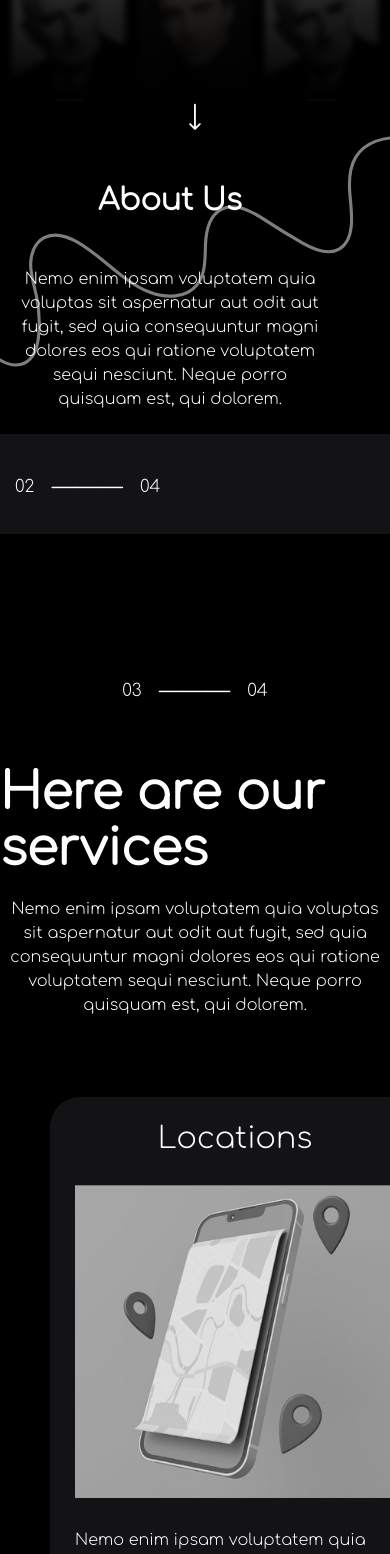
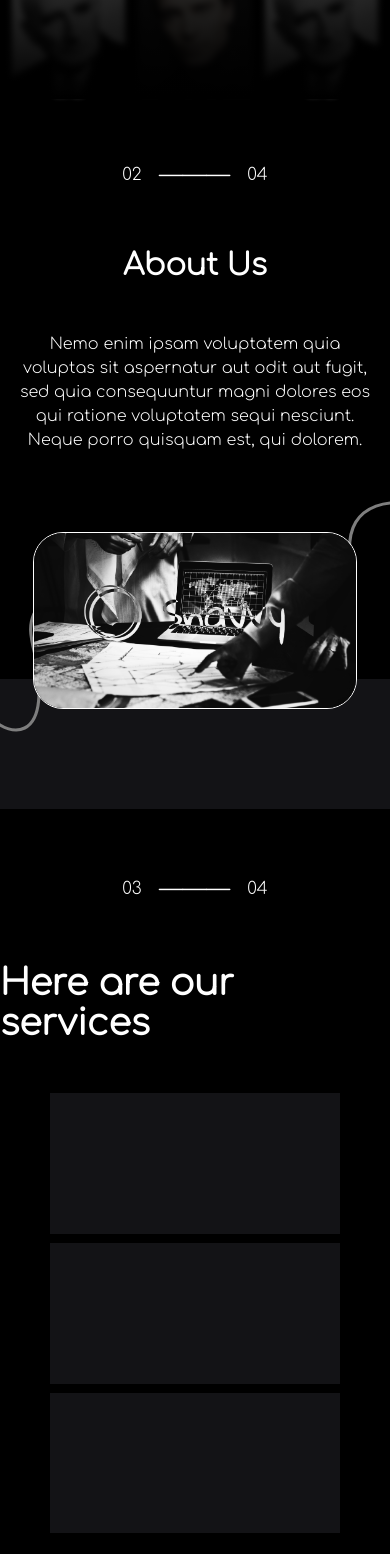
Before and after one commit to deltaonlyone/2V2K, a React (Create React App) app: page / in a window 390 px wide. Shown: the part 432-1986 px from the top of the page. Built offline with nearby package versions, Linux system fonts and the light colour scheme.

Commit message:
added adaptability about us first and a little bit for second

```diff
--- a/src/ProjectElements/MainPage/AboutUs/AboutUs.js
+++ b/src/ProjectElements/MainPage/AboutUs/AboutUs.js
@@ -26,15 +26,28 @@ export function AboutUs(props) {
                 <div className={`${styles['downArrowSymbol']} ${currentTheme.textColor}`}>&darr;</div>
             </div>
 
+            <div className={styles['exploreAndPagePhone']}>
+                <a className={`${styles['pageNumberFirst']} ${currentTheme.textColor}`}>
+                    02
+                    <a className={styles['lineSymbolLeft']}>&#8212;</a>
+                    <a className={styles['lineSymbol']}>&#8212;</a>
+                    <a className={styles['lineSymbolRight']}>&#8212;</a>
+                    04
+                </a>
+
+            </div>
+
             <div className={`${styles['greyBackground']} ${currentTheme.greyBackgroundColor}`}></div>
 
 
-            <div className = {styles['bigLineFirstDiv']}>
-                <img className = {`${styles['bigLineFirst']} ${currentTheme.svgLightGreyColor}`} src={bigLineFirst} alt="" />
+            <div className={styles['bigLineFirstDiv']}>
+                <img className={`${styles['bigLineFirst']} ${currentTheme.svgLightGreyColor}`} src={bigLineFirst}
+                     alt=""/>
             </div>
 
 
             <div className={styles['firstAboutUs']}>
+
                 <div className={styles['firstAboutUsLeft']}>
                     <h1 className={`${styles['textAboutUs']} ${currentTheme.textColor}`}>
                         About Us
@@ -65,19 +78,14 @@ export function AboutUs(props) {
                 </div>
 
                 <div className={styles['firstAboutUsRight']}>
-                    <img className = {`${styles['photoAboutUsFirst']} ${currentTheme.borderColor}`} src={photoAboutUsLoopa} alt="" />
+                    <img className={`${styles['photoAboutUsFirst']} ${currentTheme.borderColor}`}
+                         src={photoAboutUsLoopa} alt=""/>
                 </div>
 
             </div>
 
 
-
-
-
-{/*--------------------------------------------------------------------*/}
-
-
-
+            {/*--------------------------------------------------------------------*/}
 
 
             <div className={styles['secondAboutUs']}>
@@ -110,7 +118,7 @@ export function AboutUs(props) {
                             Locations
                         </a>
 
-                        <img className = {styles['photoServices']} src={photoServices1} alt="" />
+                        <img className={styles['photoServices']} src={photoServices1} alt=""/>
 
                         <a className={`${styles['textInServices']} ${currentTheme.textColor}`}>
                             Nemo enim ipsam voluptatem quia voluptas
@@ -127,7 +135,7 @@ export function AboutUs(props) {
                             Map
                         </a>
 
-                        <img className = {styles['photoServices']} src={photoServices2} alt="" />
+                        <img className={styles['photoServices']} src={photoServices2} alt=""/>
 
                         <a className={`${styles['textInServices']} ${currentTheme.textColor}`}>
                             Nemo enim ipsam voluptatem quia voluptas
@@ -144,7 +152,7 @@ export function AboutUs(props) {
                             Photographers
                         </a>
 
-                        <img className = {styles['photoServices']} src={photoServices3} alt="" />
+                        <img className={styles['photoServices']} src={photoServices3} alt=""/>
 
                         <a className={`${styles['textInServices']} ${currentTheme.textColor}`}>
                             Nemo enim ipsam voluptatem quia
@@ -159,13 +167,28 @@ export function AboutUs(props) {
 
                 </div>
 
+                <div className={styles['servicesListPhone']}>
+                    <div className={`${styles['servicesSmallBox']} ${currentTheme.greyBackgroundColor}`}>
+
+
+                    </div>
+                    <div className={`${styles['servicesSmallBox']} ${currentTheme.greyBackgroundColor}`}>
+
+
+                    </div>
+                    <div className={`${styles['servicesSmallBox']} ${currentTheme.greyBackgroundColor}`}>
+
+
+                    </div>
+
+                </div>
 
 
             </div>
 
             {/*--------------------------------------------------------------------*/}
 
-            <div className = {`${styles['thirdAboutUs']}`}>
+            <div className={`${styles['thirdAboutUs']}`}>
                 <div className={styles['joinUsDiv']}>
                     <div className={styles['signInText']}>
                         <a className={`${styles['signInTextFirst']} ${currentTheme.textColor}`}>
@@ -175,7 +198,7 @@ export function AboutUs(props) {
                             to&nbsp;
                         </a>
 
-                        <img className = {styles['bulbLight']} src={bulbLight} alt="" />
+                        <img className={styles['bulbLight']} src={bulbLight} alt=""/>
 
                         <a className={`${styles['signInTextFirst']} ${currentTheme.textColor}`}>
                             use all this features
@@ -183,7 +206,8 @@ export function AboutUs(props) {
                     </div>
 
                     <div className={styles['buttonJoinUsDiv']}>
-                        <button className={`${styles['buttonJoinUs']} ${currentTheme.buttonJoinUsColor}`}>JOIN US</button>
+                        <button className={`${styles['buttonJoinUs']} ${currentTheme.buttonJoinUsColor}`}>JOIN US
+                        </button>
                     </div>
                 </div>
 
@@ -200,13 +224,13 @@ export function AboutUs(props) {
             {/*--------------------------------------------------------------------*/}
 
 
-            <div className = {`${styles['mapAboutUs']}`}>
-                <div className = {`${styles['mapAboutUsText']} ${currentTheme.mapAboutUsColor}`}>
-                    <h1 className = {`${styles['mapTextHead']} ${currentTheme.textColor}`}>
+            <div className={`${styles['mapAboutUs']}`}>
+                <div className={`${styles['mapAboutUsText']} ${currentTheme.mapAboutUsColor}`}>
+                    <h1 className={`${styles['mapTextHead']} ${currentTheme.textColor}`}>
                         MAP
                     </h1>
 
-                    <a className = {`${styles['mapTextMain']} ${currentTheme.textColor}`}>
+                    <a className={`${styles['mapTextMain']} ${currentTheme.textColor}`}>
                         Nemo enim ipsam voluptatem quia voluptas
                         sit aspernatur aut odit aut fugit, sed quia
                         consequuntur magni dolores eos qui ratione
@@ -219,11 +243,7 @@ export function AboutUs(props) {
             </div>
 
 
-
             {/*--------------------------------------------------------------------*/}
-
-
-
 
 
         </nav>
--- a/src/ProjectElements/MainPage/AboutUs/AboutUs.module.css
+++ b/src/ProjectElements/MainPage/AboutUs/AboutUs.module.css
@@ -178,24 +178,72 @@
     width:320px;
 }
 
-
+.exploreAndPagePhone{
+    display:none;
+}
 
 
 
 
 
 @media (max-width: 1100px) {
-    .firstAboutUsRight{
+
+    .bigLineFirstDiv{
+        display:flex;
+        height:100%;
+    }
+
+    .bigLineFirst{
+        margin-top: 300px;
+    }
+
+    .greyBackground{
+        margin-top:480px;
+        height:130px;
+    }
+
+    .downArrowPlace{
         display: none;
     }
 
+    .exploreAndPagePhone{
+        margin-top: 50px;
+        display: flex;
+        justify-content: center;
+        height: 50px;
+        align-items: center;
+    }
+
+    .photoAboutUsFirst{
+        max-width:500px;
+        margin-top:80px;
+    }
+
+
+    .firstAboutUsRight{
+        justify-content: center;
+        display:flex;
+        width:90%;
+    }
+
+
+    .exploreAndPage{
+        display: none;
+    }
+
+    .firstAboutUs{
+        flex-direction: column;
+        align-items: center;
+    }
+
+
     .firstAboutUsLeft{
-        margin-left:0;
         display: flex;
         flex-direction: column;
         text-align: center;
         width:100%;
         max-width: 500px;
+        margin: 0 50px 0 50px;
     }
 
     .textAboutUs{
@@ -205,11 +253,6 @@
     .firstAboutUs{
         justify-content: center;
         width:100%;
-    }
-
-    .greyBackground{
-        margin-top: 300px;
-        height: 100px;
     }
 
     .firstAboutUs{
@@ -290,6 +333,41 @@
     border: 1px solid;
 }
 
+.servicesListPhone{
+
+}
+
+@media (max-width: 1100px) {
+    .servicesList{
+        display:none;
+    }
+
+    .servicesListPhone{
+        display:flex;
+        padding: 50px;
+        width:100%;
+        height:540px;
+        flex-direction: column;
+        justify-content: space-between;
+    }
+
+    .servicesSmallBox{
+        width:100%;
+        max-width:500px;
+        height:32%;
+    }
+}
+
+@media (max-width: 700px) {
+    .textUnderServicesDiv{
+        display:none;
+    }
+
+    .textServices{
+        font-size:36px;
+    }
+}
+
 {/*--------------------------------------------------------------------*/}
 
 .mapAboutUs{
--- a/src/ProjectElements/MenuSignIn/MenuSignIn.module.css
+++ b/src/ProjectElements/MenuSignIn/MenuSignIn.module.css
@@ -40,7 +40,7 @@
     height: 9px;
     width: 2px;
     top: 2px;
-    left: 5px;
+    left: 5.5px;
 }
 .backButton:hover {
     cursor: pointer;
```
